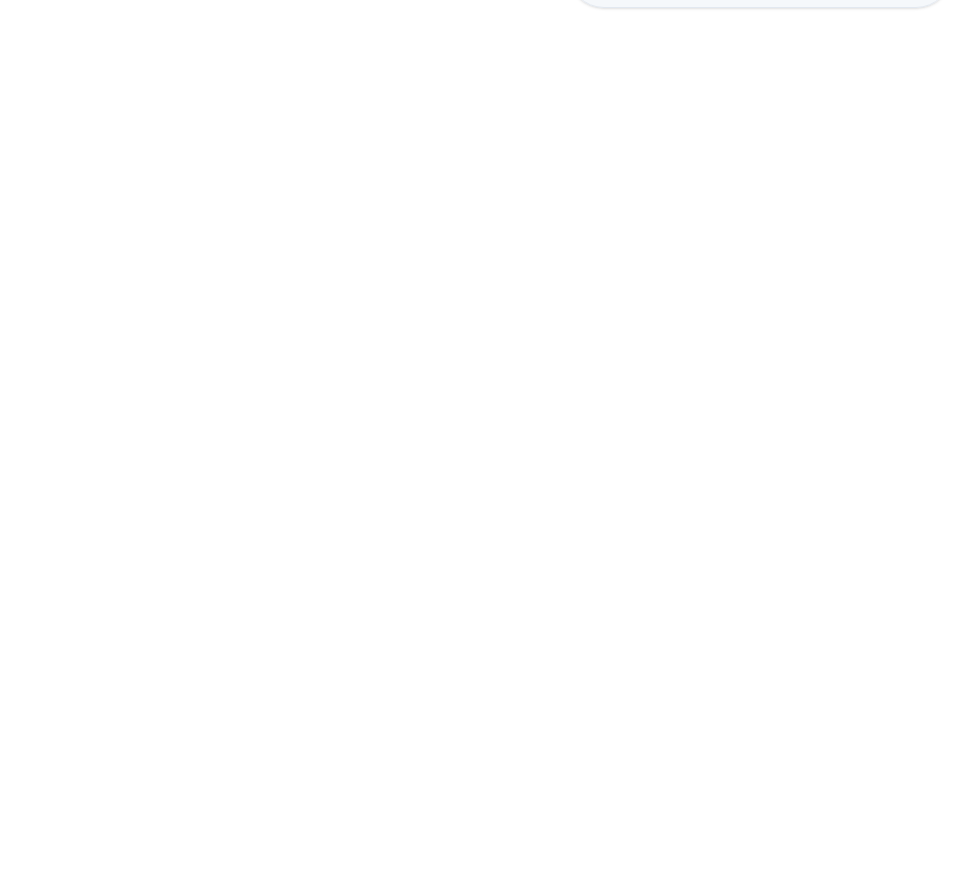
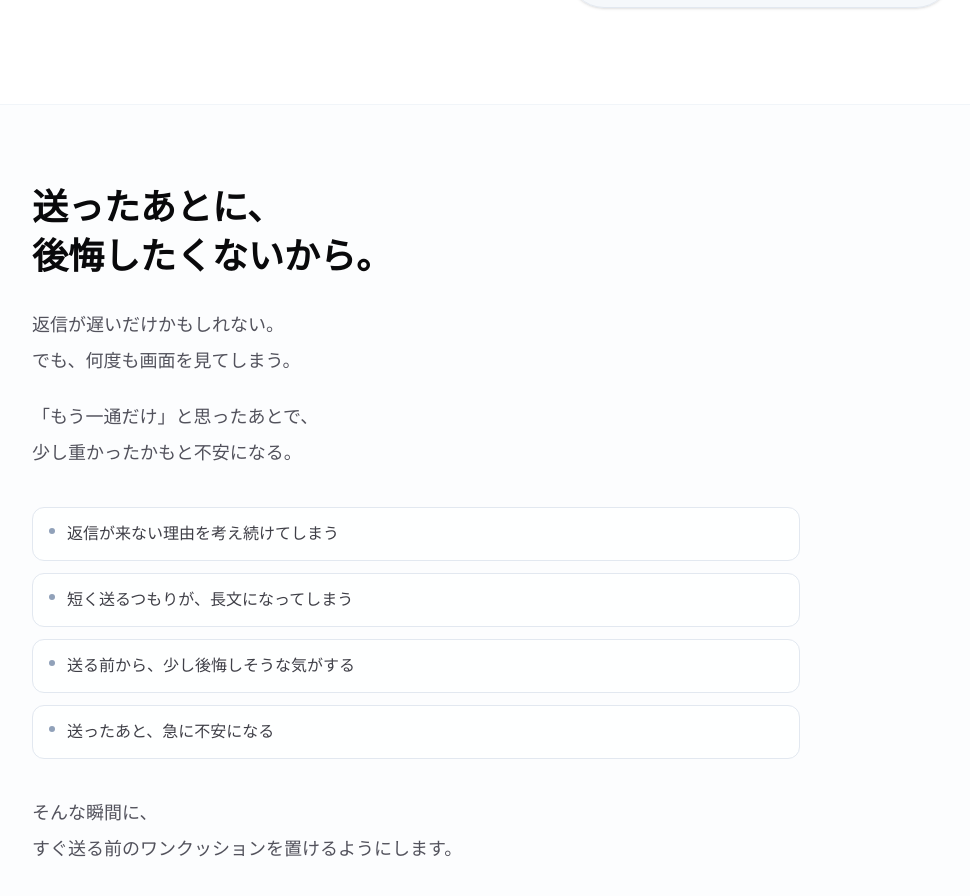
Before and after one commit to KOMAPPY-MG/ReplyMate, a Next.js app: page / in a window 1280 px wide. Shown: the part 782-1678 px from the top of the page, without its empty margins (224-1194 px from the left). Before the commit the page ends 886 px from the top, so only its background shows below. Built offline with nearby package versions, Linux system fonts and the light colour scheme.

Commit message:
共感セクションを追加

```diff
--- a/src/app/page.tsx
+++ b/src/app/page.tsx
@@ -11,6 +11,13 @@ const previewOptions = [
     text: "今は下書きに残して、落ち着いてから見直す",
     recommended: false,
   },
+];
+
+const empathyItems = [
+  "返信が来ない理由を考え続けてしまう",
+  "短く送るつもりが、長文になってしまう",
+  "送る前から、少し後悔しそうな気がする",
+  "送ったあと、急に不安になる",
 ];
 
 export default function Home() {
@@ -29,7 +36,7 @@ export default function Home() {
 
           <p className="mt-6 max-w-lg text-pretty text-base leading-8 text-zinc-600 sm:mt-8 sm:text-lg">
             <span className="block">
-              ReplyMateは、返信が来ない不安や焦りで追撃LINEを送りそうなとき、
+              ReplyMateは、返信が来ない不安や焦りで感情のまま送ってしまいそうなとき、
             </span>
             <span className="block mt-2">感情と文章を整理するためのAIです。</span>
           </p>
@@ -125,6 +132,48 @@ export default function Home() {
           </div>
         </div>
       </section>
+
+      <section className="border-t border-slate-100 bg-slate-50/40 px-5 py-16 sm:px-8 sm:py-20 lg:px-10">
+        <div className="mx-auto w-full max-w-3xl">
+          <div className="max-w-2xl">
+            <h2 className="text-balance text-3xl font-semibold leading-tight text-zinc-950 sm:text-4xl">
+              <span className="block">送ったあとに、</span>
+              <span className="mt-1 block">後悔したくないから。</span>
+            </h2>
+
+            <div className="mt-7 space-y-5 text-pretty text-base leading-8 text-zinc-600 sm:text-lg sm:leading-9">
+              <p>
+                返信が遅いだけかもしれない。
+                <br />
+                でも、何度も画面を見てしまう。
+              </p>
+              <p>
+                「もう一通だけ」と思ったあとで、
+                <br />
+                少し重かったかもと不安になる。
+              </p>
+            </div>
+          </div>
+
+          <ul className="mt-9 space-y-3 text-sm leading-6 text-zinc-700 sm:text-base sm:leading-7">
+            {empathyItems.map((item) => (
+              <li
+                key={item}
+                className="flex gap-3 rounded-xl border border-slate-200 bg-white/80 px-4 py-3"
+              >
+                <span className="mt-2 size-1.5 shrink-0 rounded-full bg-slate-400" />
+                <span>{item}</span>
+              </li>
+            ))}
+          </ul>
+
+          <p className="mt-9 max-w-2xl text-pretty text-base leading-8 text-zinc-600 sm:text-lg sm:leading-9">
+            そんな瞬間に、
+            <br />
+            すぐ送る前のワンクッションを置けるようにします。
+          </p>
+        </div>
+      </section>
     </main>
   );
 }
```
